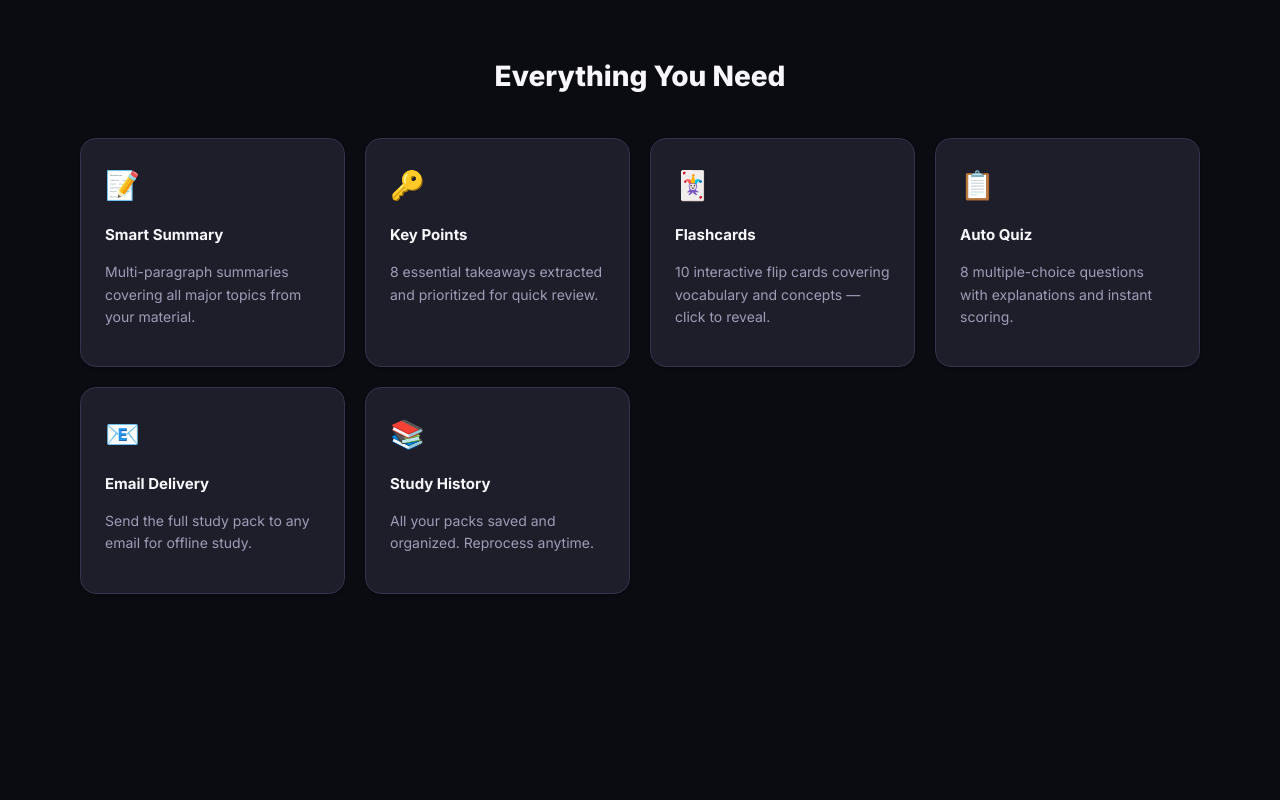
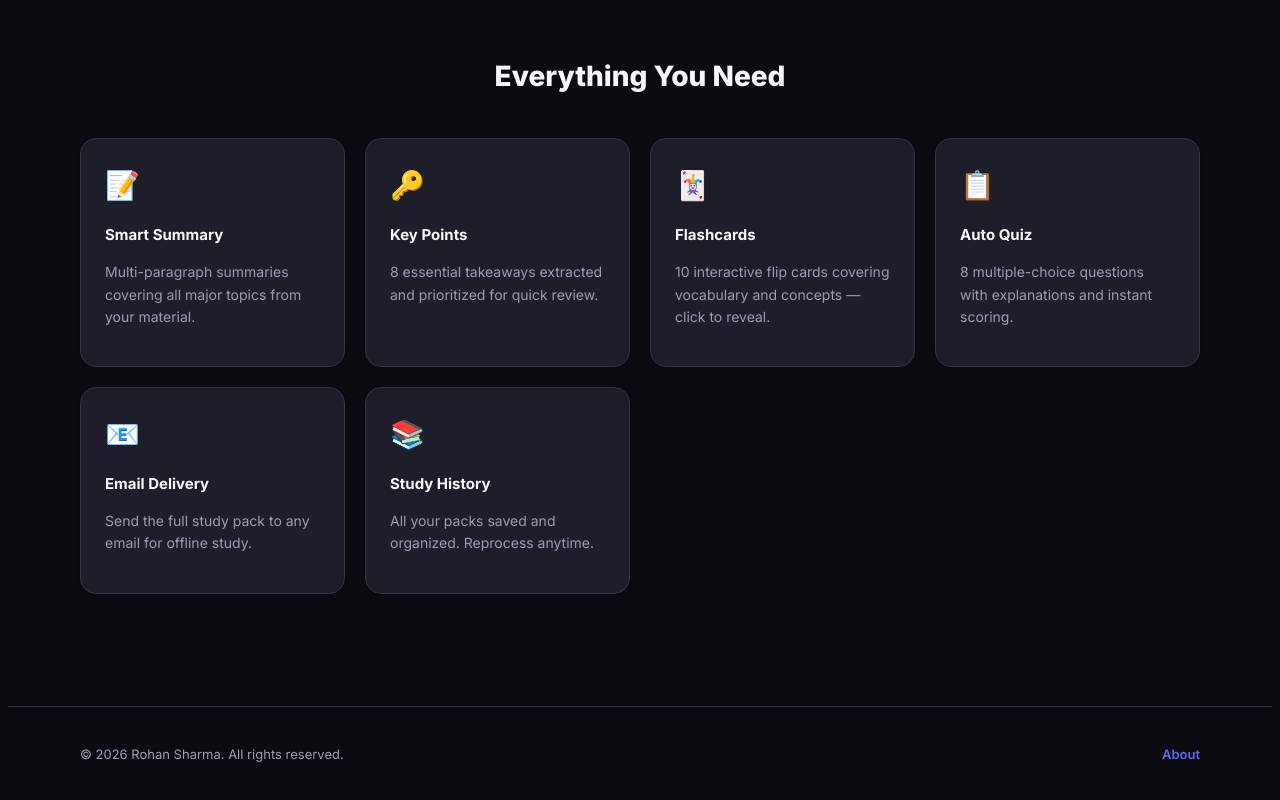
Before and after one commit to RohanPGP/ai-study-helper, a React (Create React App) app in the folder frontend/: page / in a window 1280 px wide. Shown: the part 1208-2008 px from the top of the page. Before the commit the page ends 1882 px from the top, so only its background shows below. Built offline with nearby package versions, Linux system fonts and the light colour scheme; no server answers.

Commit message:
Add About page route and Footer component

```diff
--- a/frontend/src/App.js
+++ b/frontend/src/App.js
@@ -1,6 +1,7 @@
 import { BrowserRouter, Routes, Route, Navigate } from 'react-router-dom';
 import { AuthProvider, useAuth } from './hooks/useAuth';
 import Navbar from './components/Navbar';
+import Footer from './components/Footer';
 import ProtectedRoute from './components/ProtectedRoute';
 import Home from './pages/Home';
 import Login from './pages/Login';
@@ -8,6 +9,7 @@
 import Dashboard from './pages/Dashboard';
 import Upload from './pages/Upload';
 import StudyPackView from './pages/StudyPackView';
+import About from './pages/About';
 import './styles/global.css';
 
 function AppRoutes() {
@@ -22,6 +24,7 @@
         <Route path="/" element={user ? <Navigate to="/dashboard" replace /> : <Home />} />
         <Route path="/login" element={user ? <Navigate to="/dashboard" replace /> : <Login />} />
         <Route path="/signup" element={user ? <Navigate to="/dashboard" replace /> : <Signup />} />
+        <Route path="/about" element={<About />} />
 
         <Route path="/payment" element={<Navigate to="/dashboard" replace />} />
         <Route path="/dashboard" element={
@@ -36,6 +39,7 @@
 
         <Route path="*" element={<Navigate to="/" replace />} />
       </Routes>
+      <Footer />
     </>
   );
 }
```
